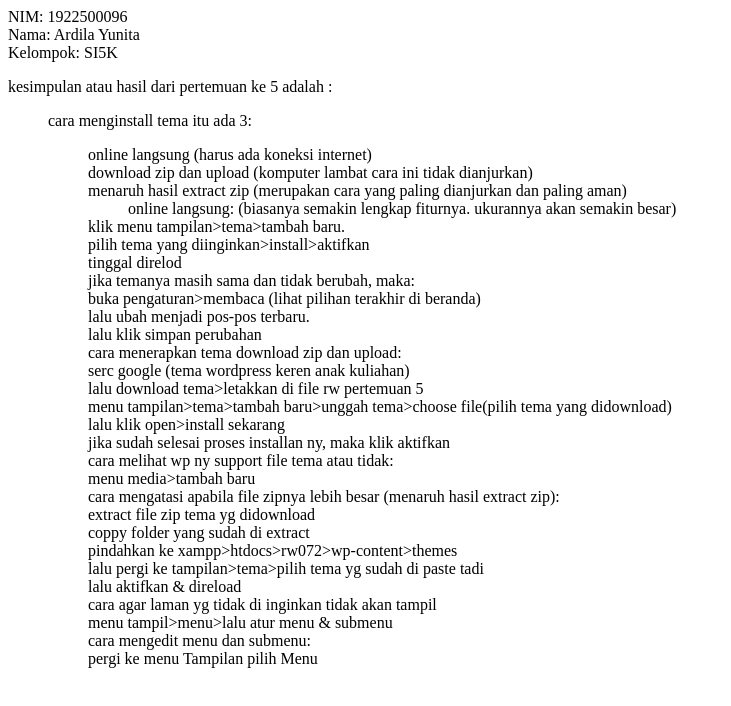
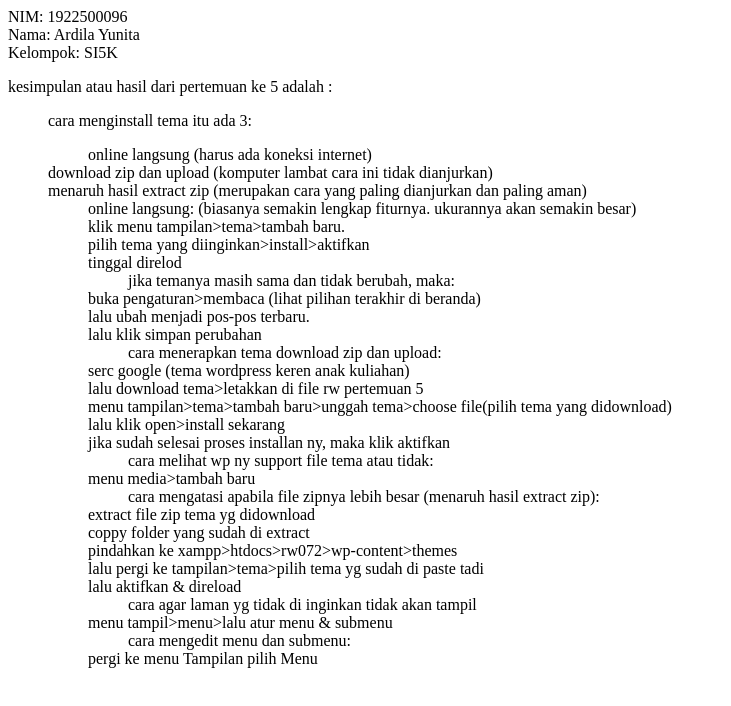
Before and after one commit to ArdilaYunita/si5j2122o, a plain HTML site: page 5/index.html in a window 1280 px wide. Shown: the whole page, without its empty margins (0-731 px from the left). Drawn offline with Linux system fonts and the light colour scheme.

Commit message:
Update index.html

```diff
--- a/5/index.html
+++ b/5/index.html
@@ -6,33 +6,33 @@ Kelompok: SI5K<br>
 <ol>
 
         <p>cara menginstall tema itu ada 3:<br> </p>
-        <ol>
-        online langsung (harus ada koneksi internet)<br>
+
+        <ol>online langsung (harus ada koneksi internet)</ol>
         download zip dan upload (komputer lambat cara ini tidak dianjurkan)<br>
         menaruh hasil extract zip (merupakan cara yang paling dianjurkan dan paling aman)<br>
-        <ol>online langsung: (biasanya semakin lengkap fiturnya. ukurannya akan semakin besar)<br></ol>
+        <ol>online langsung: (biasanya semakin lengkap fiturnya. ukurannya akan semakin besar)<br>
         klik menu tampilan>tema>tambah baru.<br>
         pilih tema yang diinginkan>install>aktifkan<br>
         tinggal direlod<br>
-    jika temanya masih sama dan tidak berubah, maka:<br>
+                <ol>jika temanya masih sama dan tidak berubah, maka:<br></ol>
         buka pengaturan>membaca (lihat pilihan terakhir di beranda)<br>
         lalu ubah menjadi pos-pos terbaru.<br>
         lalu klik simpan perubahan<br>
-    cara menerapkan tema download zip dan upload:<br>
+                <ol>cara menerapkan tema download zip dan upload:<br></ol>
         serc google (tema wordpress keren anak kuliahan)<br>
         lalu download tema>letakkan di file rw pertemuan 5<br>
         menu tampilan>tema>tambah baru>unggah tema>choose file(pilih tema yang didownload)<br>
         lalu klik open>install sekarang<br>
         jika sudah selesai proses installan ny, maka klik aktifkan<br>
-    cara melihat wp ny support file tema atau tidak:<br>
+                <ol>cara melihat wp ny support file tema atau tidak:<br></ol>
         menu media>tambah baru<br>
-    cara mengatasi apabila file zipnya lebih besar (menaruh hasil extract zip):<br>
+                <ol>cara mengatasi apabila file zipnya lebih besar (menaruh hasil extract zip):<br></ol>
         extract file zip tema yg didownload<br>
         coppy folder yang sudah di extract<br>
         pindahkan ke xampp>htdocs>rw072>wp-content>themes<br>
         lalu pergi ke tampilan>tema>pilih tema yg sudah di paste tadi<br>
         lalu aktifkan & direload<br>
-    cara agar laman yg tidak di inginkan tidak akan tampil<br>
+                <ol>cara agar laman yg tidak di inginkan tidak akan tampil<br></ol>
         menu tampil>menu>lalu atur menu & submenu<br>
-    cara mengedit menu dan submenu:<br>
+                <ol>cara mengedit menu dan submenu:<br></ol>
         pergi ke menu Tampilan pilih Menu<br>
```
